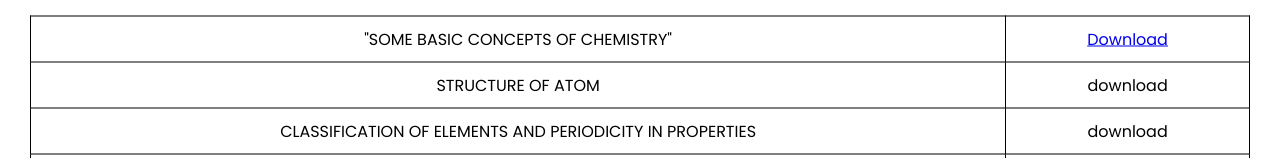
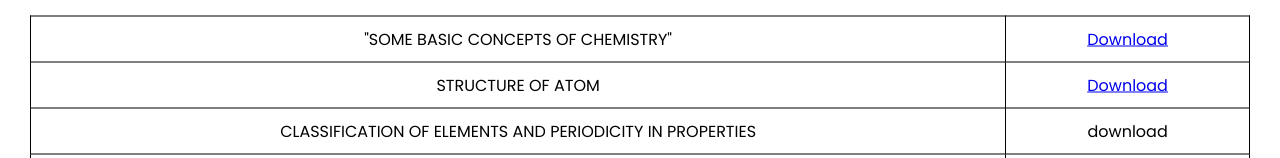
Before and after one commit to wrongsolutions/DiLimit, a plain HTML site: page noteschem.html in a window 1280 px wide. Shown: the part 188-346 px from the top of the page. Drawn offline with Linux system fonts and the light colour scheme.

Commit message:
Update noteschem.html

```diff
--- a/noteschem.html
+++ b/noteschem.html
@@ -154,7 +154,8 @@
 		</tr>
 		<tr>
 			<td class="first-col">STRUCTURE OF ATOM</td>
-			<td class="second-col">download</td>
+			<td class="second-col"><a href="[@TEAMFLOOD] Structure of Atom.pdf" target="_maderchod"> Download</td>
+		</tr>
 		</tr>
 		<tr>
 			<td class="first-col">CLASSIFICATION OF ELEMENTS AND PERIODICITY IN PROPERTIES</td>
```
